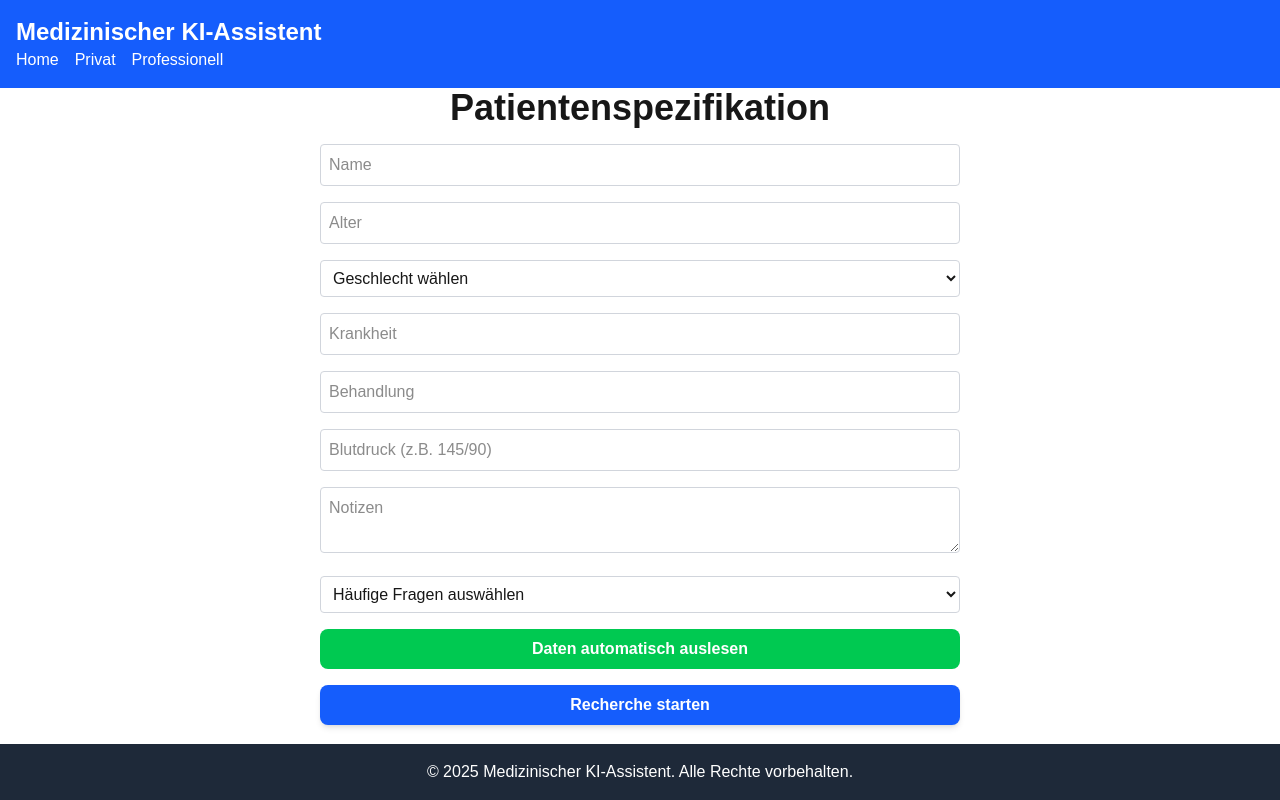
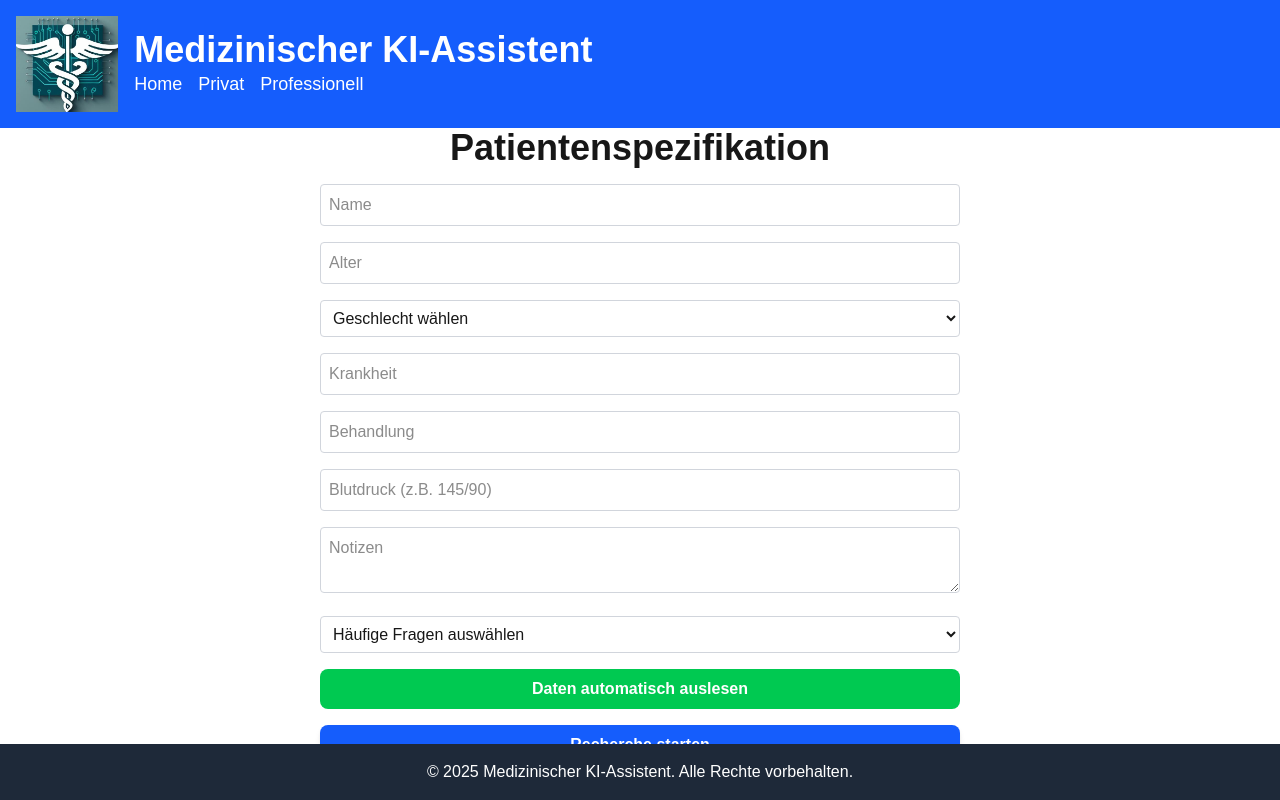
Before and after one commit to NOTNASCHECK/bs-hack-geschlechter-ki-assistant, a Next.js app: page /privat in a window 1280 px wide. Built offline with nearby package versions, Linux system fonts and the light colour scheme.

Commit message:
Add logo images and improve layout
- Added new logo images in JPG and PNG formats.
- Updated header layout to include the logo with adjusted styling.
- Refactored recommendation parsing logic for better readability and maintainability.

```diff
--- a/src/app/layout.js
+++ b/src/app/layout.js
@@ -19,13 +19,16 @@ export const metadata = {
 };
 
 const Header = () => (
-  <header className="bg-blue-600 text-white p-4 w-full">
-    <h1 className="text-2xl font-bold">Medizinischer KI-Assistent</h1>
-    <nav>
-      <Link href="/" className="text-white mr-4">Home</Link>
-      <Link href="/privat" className="text-white mr-4">Privat</Link>
-      <Link href="/professionell" className="text-white">Professionell</Link>
-    </nav>
+  <header className="bg-blue-600 text-white p-4 w-full flex items-center">
+    <img src="/genereiere logo für medizinischen ki assistant.png" alt="Logo" className="h-24" />
+    <div className="flex flex-col ml-4">
+      <h1 className="text-4xl font-bold">Medizinischer KI-Assistent</h1>
+      <nav>
+        <Link href="/" className="text-white text-lg mr-4">Home</Link>
+        <Link href="/privat" className="text-white text-lg mr-4">Privat</Link>
+        <Link href="/professionell" className="text-white text-lg">Professionell</Link>
+      </nav>
+    </div>
   </header>
 );
 
--- a/src/app/privat/page.js
+++ b/src/app/privat/page.js
@@ -79,6 +79,12 @@ const Privat = () => {
     setIsCollapsed((prev) => ({ ...prev, [section]: !prev[section] }));
   };
 
+  const summary = recommendation ? recommendation.split('2. KLINISCHES FEEDBACK:')[0] : '';
+  const feedback = recommendation ? recommendation.split('2. KLINISCHES FEEDBACK:')[1]?.split('3. ABWEICHUNGEN VOM STANDARD:')[0] : '';
+  const deviations = recommendation ? recommendation.split('3. ABWEICHUNGEN VOM STANDARD:')[1]?.split('4. MEDIZINISCHE EMPFEHLUNGEN:')[0] : '';
+  const recommendations = recommendation ? recommendation.split('4. MEDIZINISCHE EMPFEHLUNGEN:')[1]?.split('5. MEDIZINISCHE QUELLENVERWEISE:')[0] : '';
+  const sources = recommendation ? recommendation.split('5. MEDIZINISCHE QUELLENVERWEISE:')[1] : '';
+
   return (
     <div className="flex flex-col bg-background text-foreground items-center justify-center custom-div">
       <h2 className="text-4xl font-bold mb-4">Patientenspezifikation</h2>
@@ -142,7 +148,7 @@ const Privat = () => {
           <button onClick={() => toggleCollapse('summary')} className="text-blue-500">
             {isCollapsed.summary ? 'Mehr anzeigen' : 'Weniger anzeigen'}
           </button>
-          {!isCollapsed.summary && <p>{recommendation.split('2. FEEDBACK:')[0]}</p>}
+          {!isCollapsed.summary && <p>{summary}</p>}
 
           <h2 className="text-xl font-semibold cursor-pointer" onClick={() => toggleCollapse('feedback')}>
             2. FEEDBACK:
@@ -150,7 +156,7 @@ const Privat = () => {
           <button onClick={() => toggleCollapse('feedback')} className="text-blue-500">
             {isCollapsed.feedback ? 'Mehr anzeigen' : 'Weniger anzeigen'}
           </button>
-          {!isCollapsed.feedback && <p>{recommendation.split('2. FEEDBACK:')[1].split('3. ABWEICHUNGEN:')[0]}</p>}
+          {!isCollapsed.feedback && <p>{feedback}</p>}
 
           <h2 className="text-xl font-semibold cursor-pointer" onClick={() => toggleCollapse('deviations')}>
             3. ABWEICHUNGEN:
@@ -158,7 +164,7 @@ const Privat = () => {
           <button onClick={() => toggleCollapse('deviations')} className="text-blue-500">
             {isCollapsed.deviations ? 'Mehr anzeigen' : 'Weniger anzeigen'}
           </button>
-          {!isCollapsed.deviations && <p>{recommendation.split('3. ABWEICHUNGEN:')[1].split('4. EMPFEHLUNGEN:')[0]}</p>}
+          {!isCollapsed.deviations && <p>{deviations}</p>}
 
           <h2 className="text-xl font-semibold cursor-pointer" onClick={() => toggleCollapse('recommendations')}>
             4. EMPFEHLUNGEN:
@@ -166,7 +172,7 @@ const Privat = () => {
           <button onClick={() => toggleCollapse('recommendations')} className="text-blue-500">
             {isCollapsed.recommendations ? 'Mehr anzeigen' : 'Weniger anzeigen'}
           </button>
-          {!isCollapsed.recommendations && <p>{recommendation.split('4. EMPFEHLUNGEN:')[1].split('5. QUELLENVERWEISE:')[0]}</p>}
+          {!isCollapsed.recommendations && <p>{recommendations}</p>}
 
           <h2 className="text-xl font-semibold cursor-pointer" onClick={() => toggleCollapse('sources')}>
             5. QUELLENVERWEISE:
@@ -174,7 +180,7 @@ const Privat = () => {
           <button onClick={() => toggleCollapse('sources')} className="text-blue-500">
             {isCollapsed.sources ? 'Mehr anzeigen' : 'Weniger anzeigen'}
           </button>
-          {!isCollapsed.sources && <p>{recommendation.split('5. QUELLENVERWEISE:')[1]}</p>}
+          {!isCollapsed.sources && <p>{sources}</p>}
         </div>
       )}
     </div>
```
Also changed, not shown: public/genereiere logo für medizinischen ki assistant.jpg (added), public/genereiere logo für medizinischen ki assistant.png (added).
